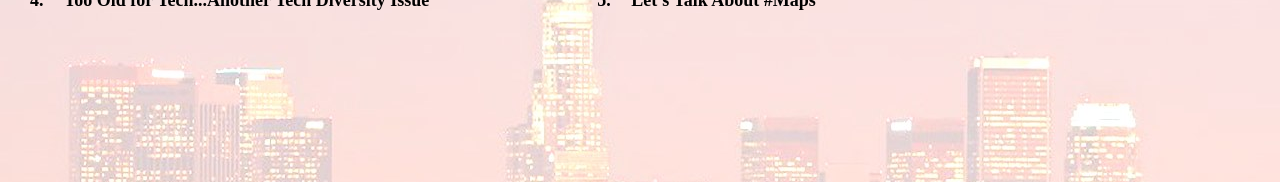
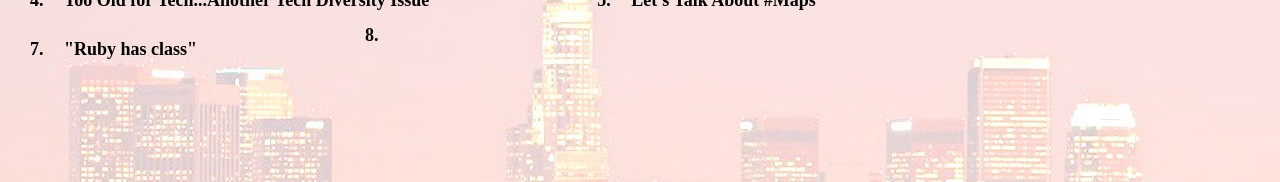
Before and after one commit to andriayr/andriayr.github.io, a plain HTML site: page blog/blogindex.html in a window 1280 px wide. Shown: the part 323-505 px from the top of the page. Drawn offline with Linux system fonts and the light colour scheme; files that its build step writes are made by us from their sources.

Commit message:
update to blog index

```diff
--- a/blog/blogindex.html
+++ b/blog/blogindex.html
@@ -26,6 +26,7 @@
   <li><a href="http://andriayr.github.io/blog/issues_in_tech.html">Too Old for Tech...Another Tech Diversity Issue</a></li>
 
   <li><a href="http://andriayr.github.io/blog/enumerable-methods.html">Let's Talk About #Maps</a><li>
+    <li><a href="http://andriayr.github.io/blog/ruby-classes.html"> "Ruby has class"</a><li>
 </ol>
 
 <footer> <a href="https://www.linkedin.com/in/andria-reta-msg-mha-87424127?trk=hp-identity-headline"><img src="../imgs/linked-in.png" alt="Fb" height="50" width="50"/> <a href="https://www.facebook.com/miss.reta.3"><img src="../imgs/facebook.png" alt="Fb" height="50" width="50"/> <a href="mailto:reta.andriay@gmail.com"><img src="../imgs/google.png" alt="Fb" height="50" width="50"/></footer>
```
